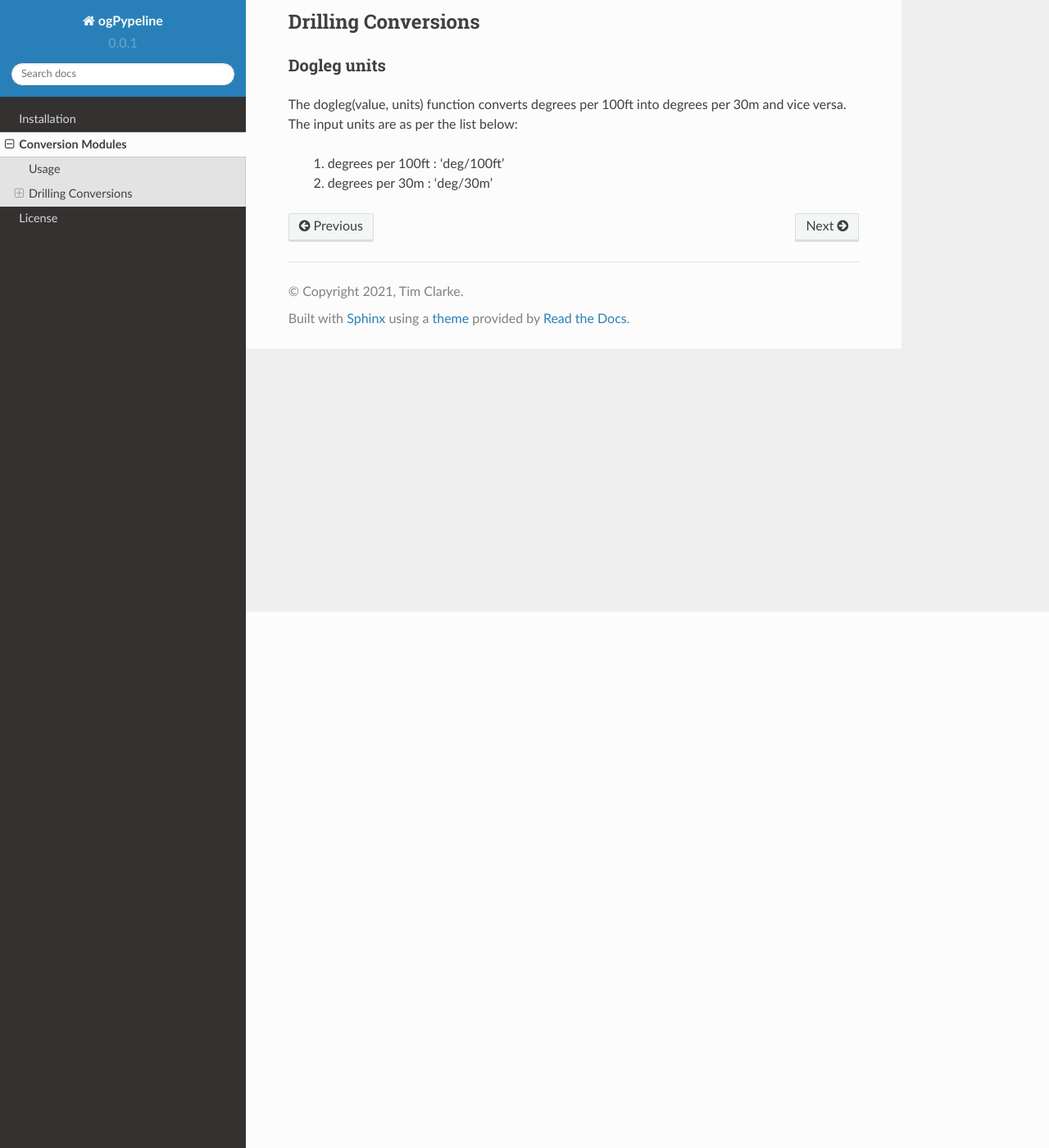
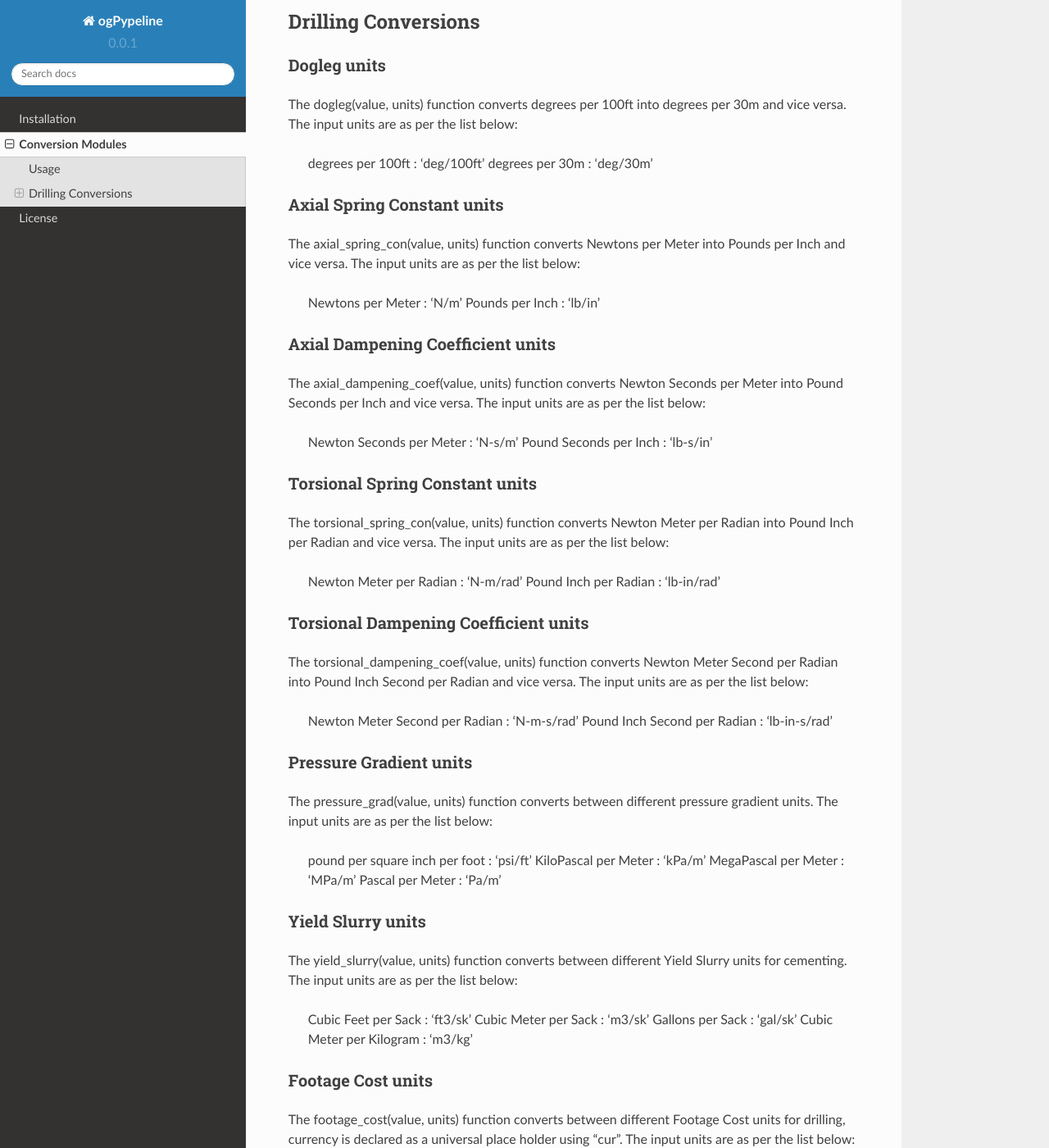
Before and after one commit to this-isnt-me/ogPypeline, a Sphinx documentation site: the page built from docs/source/conversion.rst, in a window 1280 px wide and 1400 px high, scrolled down 654 px. Shown: the whole window at 82% size. Built offline with Sphinx 7.4.7 and the Read the Docs theme 2.0.0, drawn with Linux system fonts in a browser that asks for light colours; some of the changed text lies outside the part shown.

Commit message:
4th Edit of Read the Docs files

```diff
--- a/docs/source/conversion.rst
+++ b/docs/source/conversion.rst
@@ -33,5 +33,119 @@ Dogleg units
 ^^^^^^^^^^^^
 The dogleg(value, units) function converts degrees per 100ft into degrees per 30m and vice versa. The input units are as per the list below:
 
-   1) degrees per 100ft : 'deg/100ft'
-   2) degrees per 30m : 'deg/30m'
+   degrees per 100ft : 'deg/100ft'
+   degrees per 30m : 'deg/30m'
+
+
+Axial Spring Constant units
+^^^^^^^^^^^^
+The axial_spring_con(value, units) function converts Newtons per Meter into Pounds per Inch and vice versa. The input units are as per the list below:
+
+   Newtons per Meter : 'N/m'
+   Pounds per Inch : 'lb/in'
+
+
+Axial Dampening Coefficient units
+^^^^^^^^^^^^
+The axial_dampening_coef(value, units) function converts Newton Seconds per Meter into Pound Seconds per Inch and vice versa. The input units are as per the list below:
+
+   Newton Seconds per Meter : 'N-s/m'
+   Pound Seconds per Inch : 'lb-s/in'
+
+Torsional Spring Constant units
+^^^^^^^^^^^^
+The torsional_spring_con(value, units) function converts Newton Meter per Radian into Pound Inch per Radian and vice versa. The input units are as per the list below:
+
+   Newton Meter per Radian : 'N-m/rad'
+   Pound Inch per Radian : 'lb-in/rad'
+
+Torsional Dampening Coefficient units
+^^^^^^^^^^^^
+The torsional_dampening_coef(value, units) function converts Newton Meter Second per Radian into Pound Inch Second per Radian and vice versa. The input units are as per the list below:
+
+   Newton Meter Second per Radian : 'N-m-s/rad'
+   Pound Inch Second per Radian : 'lb-in-s/rad'
+
+Pressure Gradient units
+^^^^^^^^^^^^
+The pressure_grad(value, units) function converts between different pressure gradient units. The input units are as per the list below:
+
+   pound per square inch per foot : 'psi/ft'
+   KiloPascal per Meter : 'kPa/m'
+   MegaPascal per Meter : 'MPa/m'
+   Pascal per Meter : 'Pa/m'
+
+Yield Slurry units
+^^^^^^^^^^^^
+The yield_slurry(value, units) function converts between different Yield Slurry units for cementing. The input units are as per the list below:
+
+   Cubic Feet per Sack : 'ft3/sk'
+   Cubic Meter per Sack : 'm3/sk'
+   Gallons per Sack : 'gal/sk'
+   Cubic Meter per Kilogram : 'm3/kg'
+
+Footage Cost units
+^^^^^^^^^^^^
+The footage_cost(value, units) function converts between different Footage Cost units for drilling, currency is declared as a universal place holder using "cur". The input units are as per the list below:
+
+   Currency per Foot : 'cur/ft'
+   Currency per Meter	: 'cur/m'
+   Currency per thousand Feet : 'cur/1000ft'
+   Currency per thousand Meters : 'cur/1000m'
+
+Mud Weight units
+^^^^^^^^^^^^
+The mud_weight(value, units) function converts between different Mud Weight units for drilling fluid. The input units are as per the list below:
+
+   Grams per Cubic Centimeter	: 'g/cm3'
+   Grams per Litre : 'g/L'
+   Kilograms per Cubic Meter : 'kg/m3'
+   Kilograms per Litre : 'kg/L'
+   KiloPascals Per Meter : 'kPa/m'
+   Pounds Per Cubic Feet : 'lb/ft3'
+   Pounds Per Barrel : 'lb/bbl'
+   Pounds Per Gallon : 'ppg'
+   Pounds Per Square Inch Per Foot : 'psi/ft'
+   Pounds Per Square Inch Per Hundred Feet : 'psi/100ft'
+   Specific Gravity : 'SG'
+
+Flow Rate units
+^^^^^^^^^^^^
+The flow_rate(value, units) function converts between different Flow Rate units for the circulation of drilling fluid. The input units are as per the list below:
+
+   Barrels per Hour : 'bbl/hr'
+   Barrels per Minute	: 'bbl/min'
+   Cubic Feet per Minute : 'ft3/min'
+   Cubic Meters per Hour : 'm3/hr'
+   Cubic Meters per Minute : 'm3/min'
+   Gallons per Hour : 'gal/hr'
+   Gallons per Minute : 'gpm'
+   Litres per Hour : 'L/hr'
+   Litres per Minute : 'L/min'
+
+Drilling Rate units
+^^^^^^^^^^^^
+The drilling_rate(value, units) function converts between different Drilling Rate units for the Rate of Penetration(ROP). The input units are as per the list below:
+
+   Feet Per Day : 'ft/d'
+   Feet Per Hour : 'ft/hr'
+   Feet Per Minute : 'ft/min'
+   Feet Per Second : 'ft/s'
+   Meters Per Day : 'm/d'
+   Meters Per Hour : 'm/hr'
+   Meters Per Minute : 'm/min'
+   Meters Per Second : 'm/s'
+
+Weight Length units
+^^^^^^^^^^^^
+The weight_length(value, units) function converts between different Weight by Length units. The input units are as per the list below:
+
+   Pounds per Foot : 'lb/ft'
+   Kilograms per Meter : 'kg/m'
+
+Geothermal Gradient units
+^^^^^^^^^^^^
+The geothermal_gradient(value, units) function converts between different Geothermal Gradient units. The input units are as per the list below:
+
+   Degrees Centigrade per 100 Meters : 'c/100m'
+   Degrees Fahrenheit per 100 Feet  : 'f/100ft'
```
